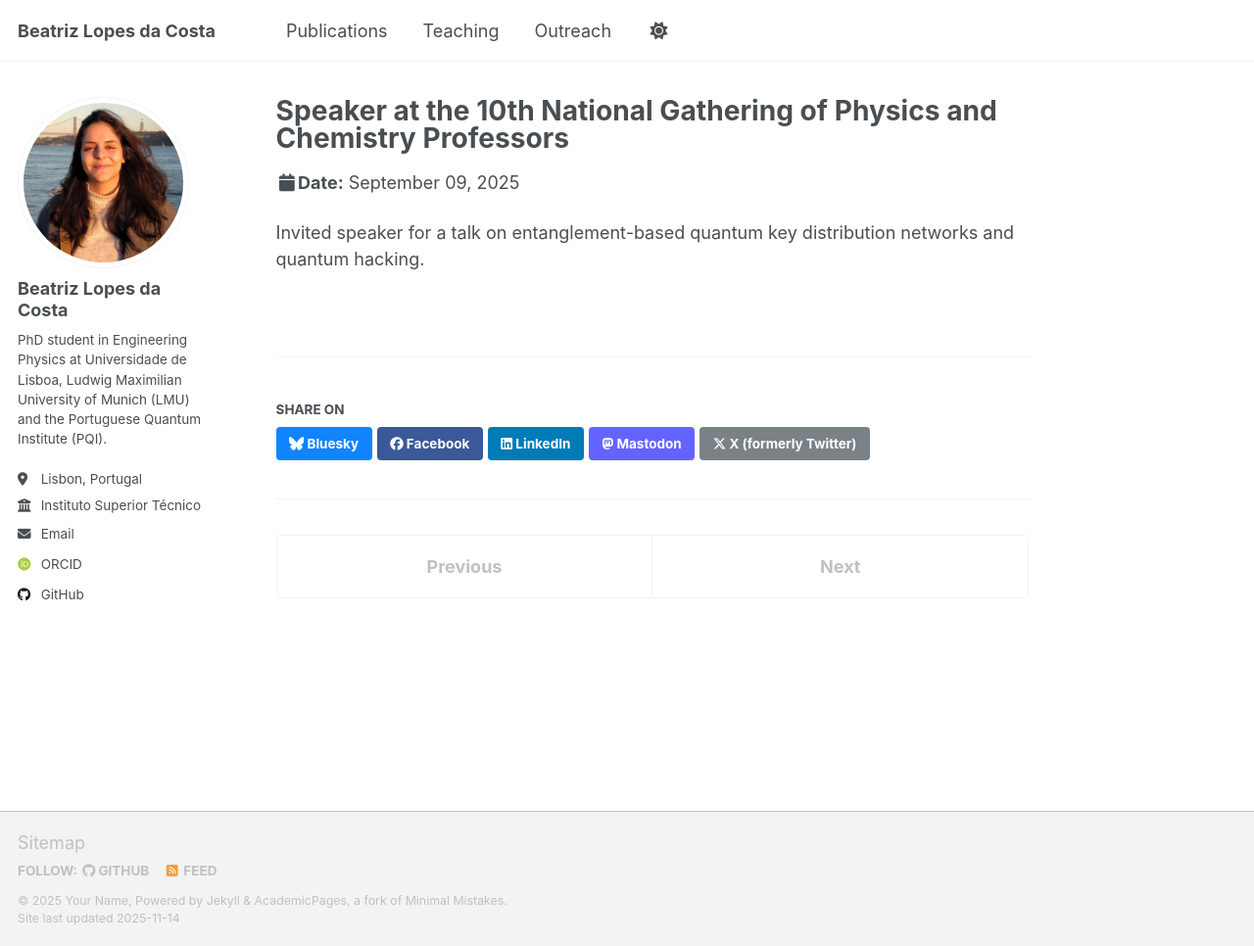
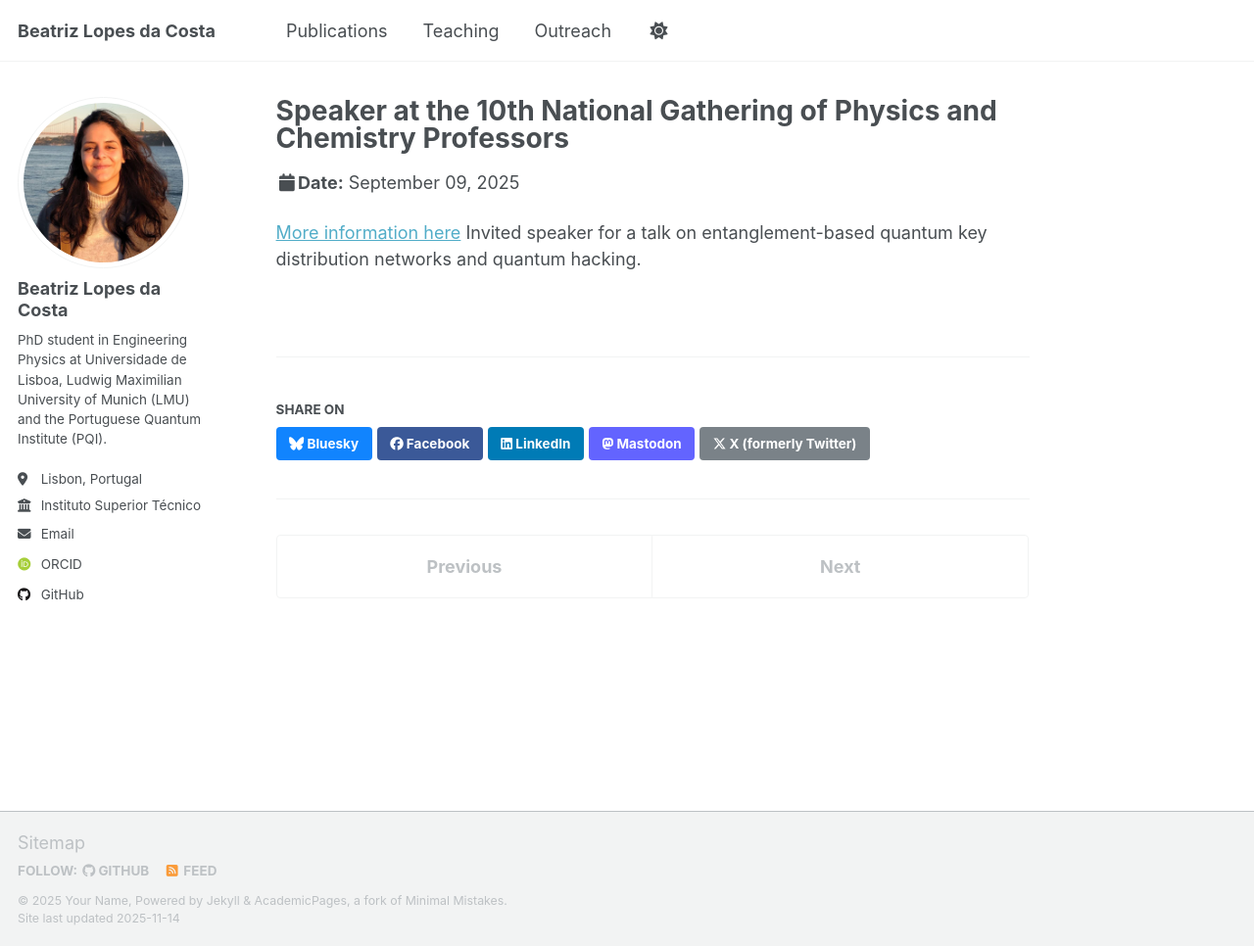
Before and after one commit to beatriz-costa00/beatriz-costa00.github.io, a Jekyll site: the page built from _talks/2014-03-01-talk-3.md, in a window 1280 px wide and 966 px high. Shown: the whole window at 98% size. Built offline with Jekyll 4.4.1, drawn with Linux system fonts in a browser that asks for light colours; some web fonts are replaced; a script that is not in the unit is left out.

Commit message:
Add link for more information on the talk
Added a link for more information about the talk.

```diff
--- a/_talks/2014-03-01-talk-3.md
+++ b/_talks/2014-03-01-talk-3.md
@@ -7,5 +7,5 @@ venue: "University of Lisbon"
 date: 2025-09-09
 location: "Lisbon, Portugal"
 ---
-
+[More information here](https://10enpfq.sci-meet.net/programa)
 Invited speaker for a talk on entanglement-based quantum key distribution networks and quantum hacking.
```
